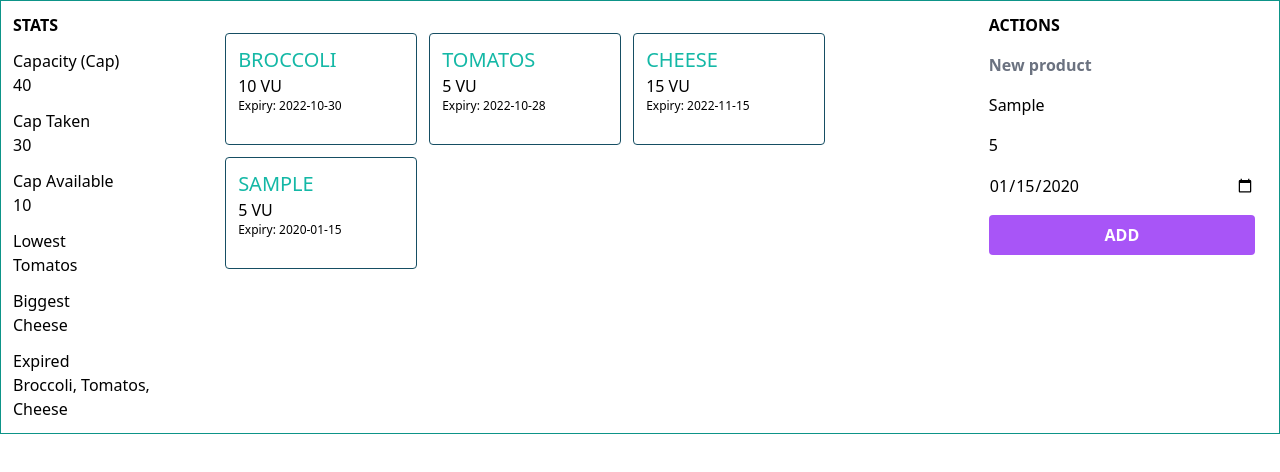
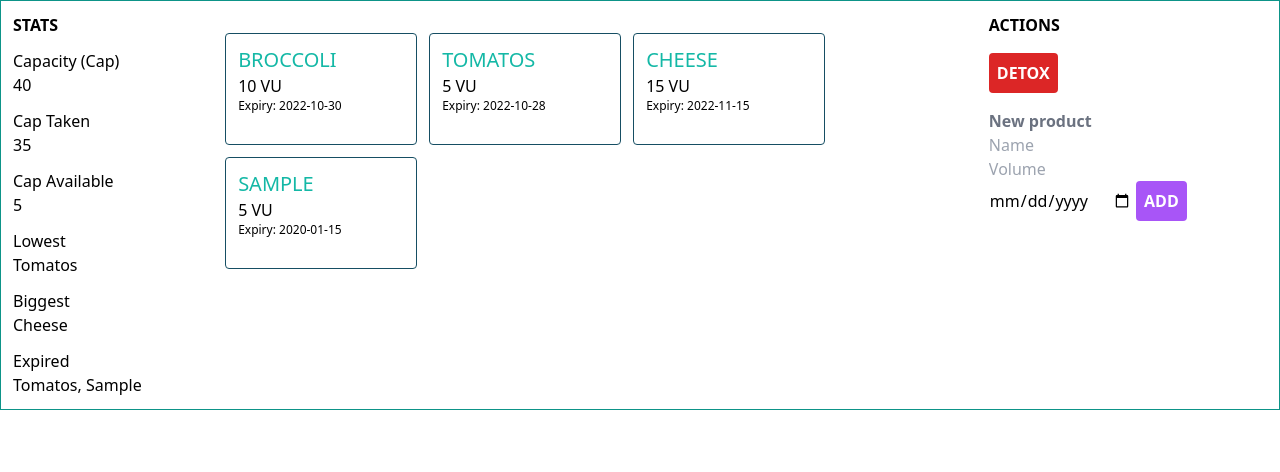
Before and after one commit to losrobbos/fridge-dom, a website: page index.html in a window 1280 px wide. Both pictures are taken after typing "Sample", "5", "2020-01-15" into the empty fields and a click on the button "ADD". Drawn offline with nearby package versions, Linux system fonts and the light colour scheme; files that its build step writes are made by us from their sources.

Commit message:
Added detox action for expired items

```diff
--- a/index.html
+++ b/index.html
@@ -41,19 +41,24 @@
       </div>
     </div>
     <div class="fridge-container w-2/3 content-start p-5 flex flex-wrap gap-3 items-start">
-      <div class="product-card w-48 h-28 p-3 border border-x-cyan-900 rounded cursor-pointer">
-        <div class="product-name text-teal-500 text-xl uppercase">Dummy</div>
+      <div class="product-card w-48 h-28 p-3 border border-x-cyan-900 rounded">
+        <div class="product-name text-teal-500 text-xl uppercase cursor-pointer">Dummy</div>
         <div class="text-base"><span class="product-volume">15</span> VU</div>
         <div class="text-xs">Expiry: <span class="product-expiry">2022-11-05</span></div>
       </div>
     </div>
-    <div class="product-add w-1/4 flex flex-col gap-4 px-3">
+    <div class="fridge-actions w-1/4 flex flex-col gap-4 px-3">
       <label class="font-extrabold">ACTIONS</label>
-      <label class="font-semibold text-gray-500">New product</label>
-      <input class="product-name" type="text" placeholder="Name" />
-      <input class="product-volume" type="number" min="0" placeholder="Volume" />
-      <input class="product-expiry" type="date" placeholder="Expiry Date" />
-      <button class="bg-purple-500 rounded p-2 text-white uppercase font-extrabold">Add</button>
+      <div class="product-detox">
+        <button class="bg-red-600 rounded p-2 text-white uppercase font-extrabold">Detox</button>
+      </div>
+      <div class="product-add">
+        <label class="font-semibold text-gray-500">New product</label>
+        <input class="product-name" type="text" placeholder="Name" />
+        <input class="product-volume" type="number" min="0" placeholder="Volume" />
+        <input class="product-expiry" type="date" placeholder="Expiry Date" />
+        <button class="bg-purple-500 rounded p-2 text-white uppercase font-extrabold">Add</button>
+      </div>
     </div>
   </main>
 
--- a/src/js/dom.js
+++ b/src/js/dom.js
@@ -24,18 +24,25 @@ const elProductVolume = document.querySelector(
 const elProductExpiry = document.querySelector(
   ".product-add > .product-expiry"
 );
+const elProductDetox = document.querySelector(".product-detox > button");
 const elProductButtonAdd = document.querySelector(".product-add > button");
 
 /**
  * Handle User Interaction (EVENT LISTENERS)
+ * @param {Fridge} fridge
  */
 export const setupListeners = (fridge) => {
+  elProductDetox.addEventListener("click", () => {
+    fridge.detox();
+    displayProducts(fridge); // update product list
+    updateStats(fridge);
+  });
 
   // Add Product Form - submit button
   elProductButtonAdd.addEventListener("click", () => {
     const [name, volume, expiryDate] = [
       elProductName.value,
-      elProductVolume.value,
+      parseInt(elProductVolume.value),
       elProductExpiry.value,
     ];
 
@@ -46,12 +53,18 @@ export const setupListeners = (fridge) => {
     if (fridge.products.find((prod) => prod.name === name)) return;
 
     const prodNew = new Product(name, volume, expiryDate);
-    fridge.addProduct(prodNew);
-    insertProductCard(prodNew);
+    if (fridge.addProduct(prodNew)) {
+      insertProductCard(prodNew);
+      updateStats(fridge);
+      // clear form
+      elProductName.value = "";
+      elProductVolume.value = "";
+      elProductExpiry.value = "";
+    } else {
+      console.log("Capacity exceeded! Product rejected");
+    }
   });
-
-}
-
+};
 
 /**
  * Convert product object into HTML DOM Element with given style
@@ -68,10 +81,9 @@ const createProductCardDom = (product) => {
     "border",
     "border-cyan-900",
     "rounded",
-    "cursor-pointer"
   );
   productCard.innerHTML = `
-      <div class="product-name text-teal-500 text-xl uppercase">${product.name}</div>
+      <div class="product-name text-teal-500 text-xl uppercase cursor-pointer">${product.name}</div>
       <div class="text-base"><span class="product-volume">${product.volume}</span> VU</div>
       <div class="text-xs">Expiry: <span class="product-expiry">${product.expiryDate}</span></div>
   `;
@@ -104,18 +116,17 @@ export const displayProducts = (fridge) => {
  * @param {Fridge} fridge
  */
 export const updateStats = (fridge) => {
-  const capacityMax = fridge.capacityMax
-  const capTaken = fridge.products.reduce((capTotal, prod) => capTotal+prod.volume, 0)
-  const capAvailable = capacityMax-capTaken
-  const biggest = fridge.getBiggestProduct()
-  const smallest = fridge.getSmallestProduct()
-  const outdated = fridge.getOutdated()
+  const capacityMax = fridge.capacityMax;
+  const capTaken = fridge.getCapacityTaken();
+  const capAvailable = capacityMax - capTaken;
+  const biggest = fridge.getBiggestProduct();
+  const smallest = fridge.getSmallestProduct();
+  const outdated = fridge.getOutdated();
 
-  elStatsCapacity.innerText = capacityMax
-  elStatsCapacityTaken.innerText = capTaken
-  elStatsCapacityAvailable.innerText = capAvailable
-  elStatsBiggest.innerText = biggest.name
-  elStatsLowest.innerText = smallest.name
-  elStatsExpired.innerText = outdated.map(prod => prod.name).join(", ")
-
-}
+  elStatsCapacity.innerText = capacityMax;
+  elStatsCapacityTaken.innerText = capTaken;
+  elStatsCapacityAvailable.innerText = capAvailable;
+  elStatsBiggest.innerText = biggest.name;
+  elStatsLowest.innerText = smallest.name;
+  elStatsExpired.innerText = outdated.map((prod) => prod.name).join(", ");
+};
--- a/src/js/fridge.js
+++ b/src/js/fridge.js
@@ -16,7 +16,11 @@ export class Fridge {
    * @param {Product} product
    */
   addProduct(product) {
-    this.products.push(product)
+    if(this.getCapacityAvailable() >= product.volume) {
+      this.products.push(product)
+      return true
+    }
+    return false
   }
 
   /**
@@ -44,15 +48,34 @@ export class Fridge {
     return biggestProduct
   }
 
+  getCapacityAvailable() {
+    return this.capacityMax - this.getCapacityTaken()
+  }
+
+  getCapacityTaken() {
+    return this.products.reduce((capTotal, prod) => capTotal+prod.volume, 0)
+  }
+
   getOutdated() {
-    const today = new Date()
-    console.log(today)
+    const today = new Date().toISOString().substring(0, 10)
 
-    // TODO: evaluate if date is beyond today
     const productsOutdated = this.products.filter(product => {
-      console.log( product.expiryDate )
-      return product
+      return product.expiryDate < today
     })
     return productsOutdated
   }
+
+  getFresh() {
+    const today = new Date().toISOString().substring(0, 10);
+
+    const productsOutdated = this.products.filter((product) => {
+      return product.expiryDate >= today;
+    });
+    return productsOutdated;
+  }
+
+  // clear outdated guys
+  detox() {
+    this.products = this.getFresh()
+  }
 }
```
